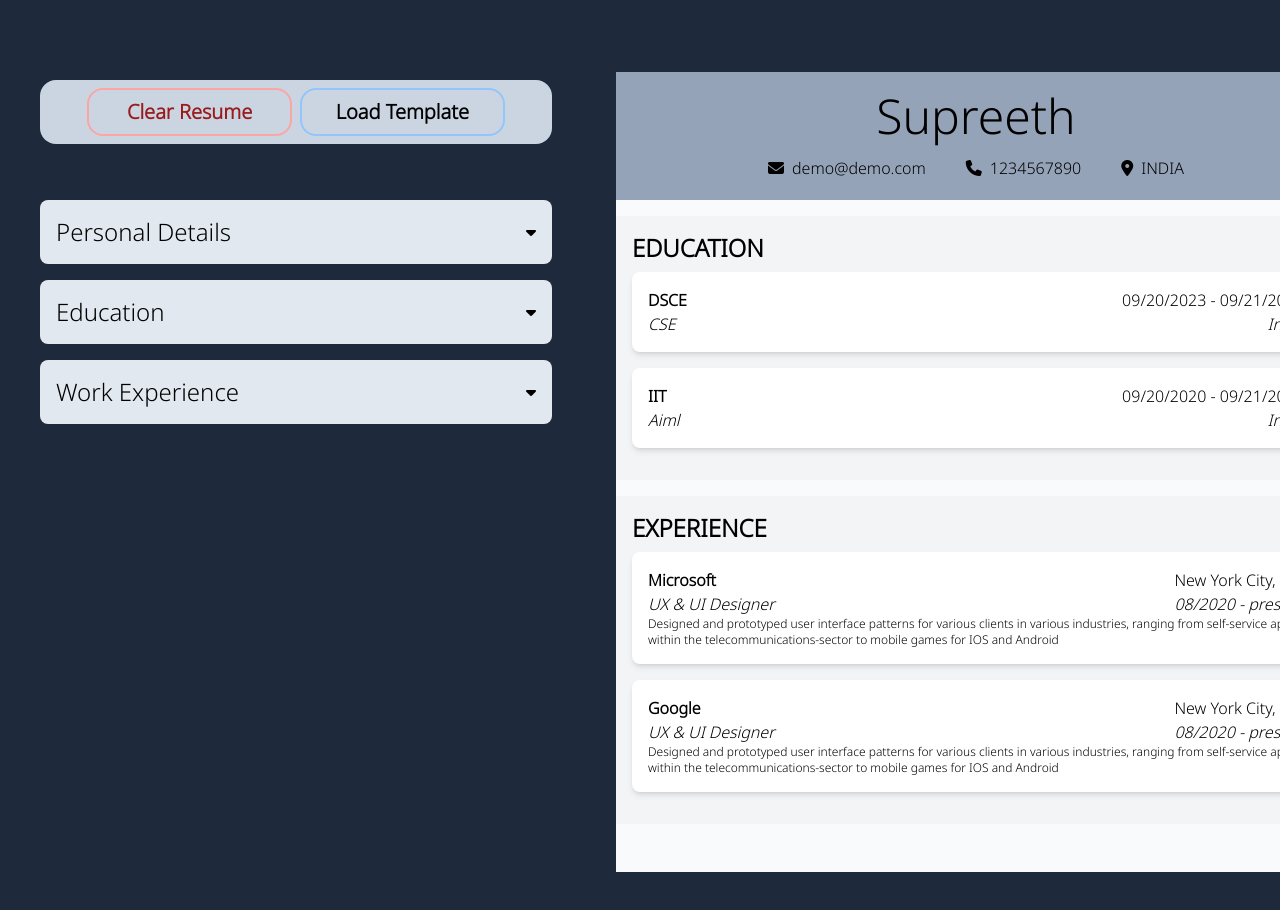
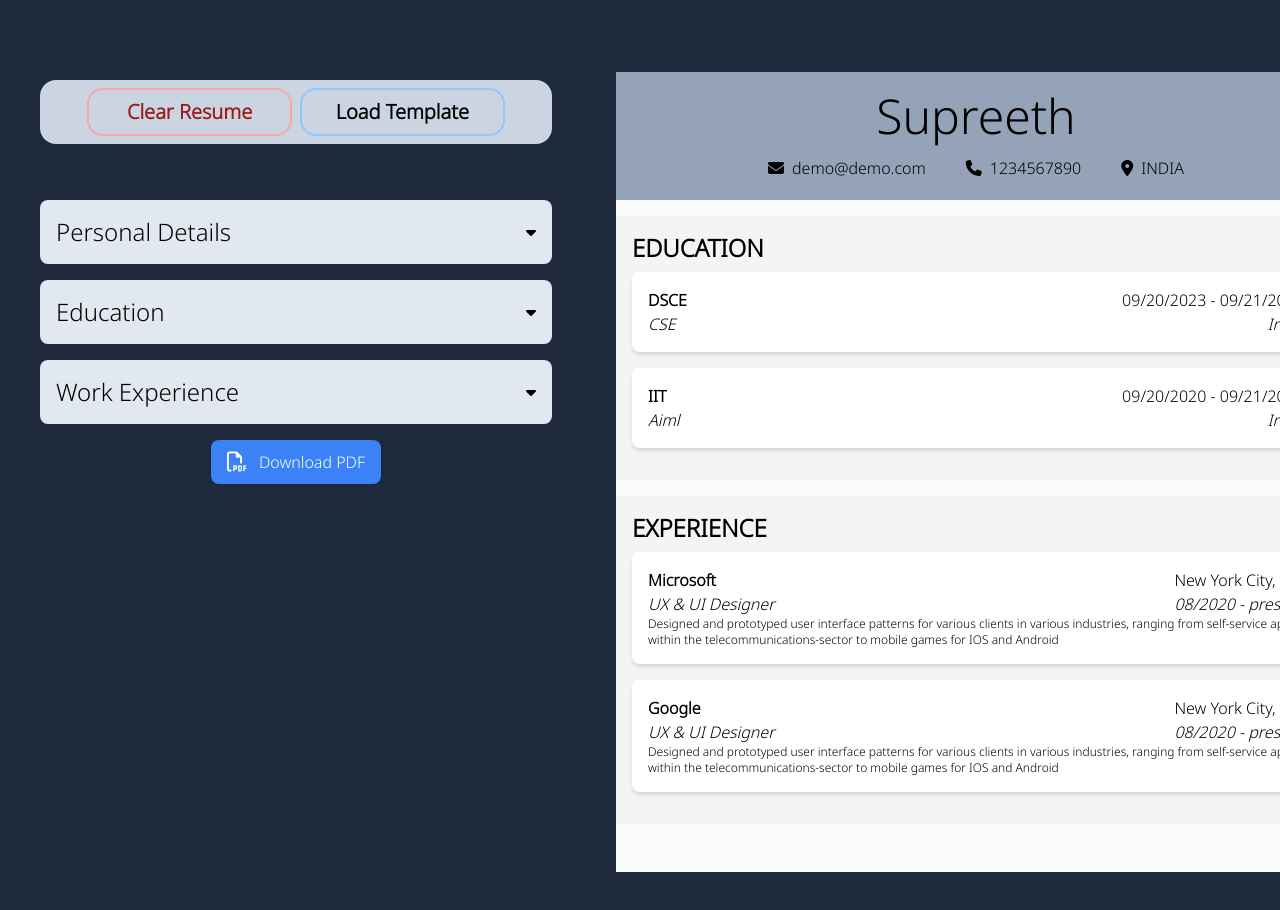
Before and after one commit to ShinichiShi/ResumeByte, a React (Vite) app: page / in a window 1280 px wide. Shown: the top 910 px of the page. Built offline with nearby package versions, Linux system fonts and the light colour scheme.

Commit message:
add pdf download feature

```diff
--- a/src/App.jsx
+++ b/src/App.jsx
@@ -8,7 +8,9 @@ import SectionArray from './components/Form Filling/SectionArray';
 import AddForm from './components/Form Filling/AddForm';
 import uniqid from 'uniqid';
 import Buttons from './Buttons';
-const {Save, Add} = Buttons
+import generatePDF from './PdfGenerator';
+
+const { Save, Add } = Buttons;
 function App() {
   const [personalDetails, setPersonalDetails] = useState(
     TemplateData.personalDetails
@@ -47,13 +49,13 @@ function App() {
       educations: [],
       experience: [],
     });
-    setAddSection(false)
+    setAddSection(false);
   };
 
   const handleLoad = () => {
     setPersonalDetails(TemplateData.personalDetails);
     setSections(TemplateData.sections);
-    setAddSection(false)
+    setAddSection(false);
   };
 
   const handleSectionsChange = (e, sectionType, id) => {
@@ -76,14 +78,10 @@ function App() {
     }));
   };
 
-
-  const handleAddNewSection = (newSection,type) => {
+  const handleAddNewSection = (newSection, type) => {
     setSections((prevSections) => ({
       ...prevSections,
-      [type]: [
-        ...prevSections[type],
-        { ...newSection, id: uniqid() },
-      ],
+      [type]: [...prevSections[type], { ...newSection, id: uniqid() }],
     }));
   };
 
@@ -92,10 +90,10 @@ function App() {
     setFormData({ ...formData, [name]: value });
   };
 
-  const handleSubmitNewSection = (e,type) => {
+  const handleSubmitNewSection = (e, type) => {
     e.preventDefault();
     // handleAddEducation(formData);
-    handleAddNewSection(formData,type)
+    handleAddNewSection(formData, type);
     setFormData({
       degree: '',
       name: '',
@@ -156,7 +154,7 @@ function App() {
               name="address"
               handleChange={handlePersonalDetailsChange}
             />
-            <Save onClick={() => handleClick('Personal Details')}/>
+            <Save onClick={() => handleClick('Personal Details')} />
           </Section>
           <Section
             name="Education"
@@ -177,12 +175,12 @@ function App() {
             {addSection && (
               <div>
                 <AddForm
-                  handleSubmit={(e)=>handleSubmitNewSection(e,'educations')}
-                  handleCancel = {()=>setAddSection(false)}
+                  handleSubmit={(e) => handleSubmitNewSection(e, 'educations')}
+                  handleCancel={() => setAddSection(false)}
                   sectionType="educations"
                   formData={formData}
                   handleChange={handleChangeFormData}
-                  operation='add'
+                  operation="add"
                 />
               </div>
             )}
@@ -203,21 +201,26 @@ function App() {
                 />
                 <Add onClick={() => setAddSection(true)} />
               </>
-
             )}
             {addSection && (
               <>
                 <AddForm
-                 handleSubmit={(e)=>handleSubmitNewSection(e,'experience')}
-                 handleCancel = {()=>setAddSection(false)}
-                 sectionType="experience"
-                 formData={formData}
-                 handleChangeFormData={handleChangeFormData}
-                 operation='add'
+                  handleSubmit={(e) => handleSubmitNewSection(e, 'experience')}
+                  handleCancel={() => setAddSection(false)}
+                  sectionType="experience"
+                  formData={formData}
+                  handleChangeFormData={handleChangeFormData}
+                  operation="add"
                 />
               </>
             )}
           </Section>
+          <button
+            onClick={generatePDF}
+            className="bg-blue-500 flex items-center justify-center gap-3 text-white rounded-lg px-4 py-2 hover:bg-blue-600 transition-colors duration-300"
+          >
+           <i className="fa-sharp fa-regular fa-file-pdf text-xl" />Download PDF
+          </button>
         </div>
         <div>
           <Resume personalDetails={personalDetails} sections={sections} />
--- /dev/null
+++ b/src/PdfGenerator.jsx
@@ -0,0 +1,47 @@
+import jsPDF from 'jspdf';
+import html2canvas from 'html2canvas';
+
+const generatePDF = async () => {
+  const element = document.querySelector('.resume-content');
+  if (!element) {
+    console.error('Element not found for PDF generation');
+    return;
+  }
+
+  try {
+    const canvas = await html2canvas(element, {
+      scale: 2,
+      useCORS: true,
+    });
+
+    const imgData = canvas.toDataURL('image/png');
+
+    const pdf = new jsPDF({
+      orientation: 'portrait',
+      unit: 'mm',
+      format: 'a4',
+    });
+
+    const imgWidth = 210;
+    const pageHeight = 295;
+    const imgHeight = (canvas.height * imgWidth) / canvas.width;
+    let heightLeft = imgHeight;
+
+    let position = 0;
+
+    pdf.addImage(imgData, 'PNG', 0, position, imgWidth, imgHeight);
+    heightLeft -= pageHeight;
+
+    while (heightLeft >= 0) {
+      position = heightLeft - imgHeight;
+      pdf.addPage();
+      pdf.addImage(imgData, 'PNG', 0, position, imgWidth, imgHeight);
+      heightLeft -= pageHeight;
+    }
+
+    pdf.save('resume.pdf');
+  } catch (error) {
+    console.error('Error generating PDF:', error);
+  }
+};
+export default generatePDF;
--- a/src/components/Resume Display/Resume.jsx
+++ b/src/components/Resume Display/Resume.jsx
@@ -5,7 +5,8 @@ import DisplaySectionsResume from './DisplaySectionsResume';
 function Resume({ personalDetails, sections }) {
   return (
     <div className="p-[4vh] box-border flex items-center justify-center overflow-auto ">
-      <div className="h-[100vh] w-[90vh] bg-slate-50">
+
+      <div className="resume-content h-[100vh] w-[90vh] bg-slate-50 overflow-hidden">
         <Personal personalDetails={personalDetails} />
         <DisplaySectionsResume
           sections={sections.educations || []}
@@ -16,6 +17,7 @@ function Resume({ personalDetails, sections }) {
           type="EXPERIENCE"
         />
       </div>
+
     </div>
   );
 }
```
